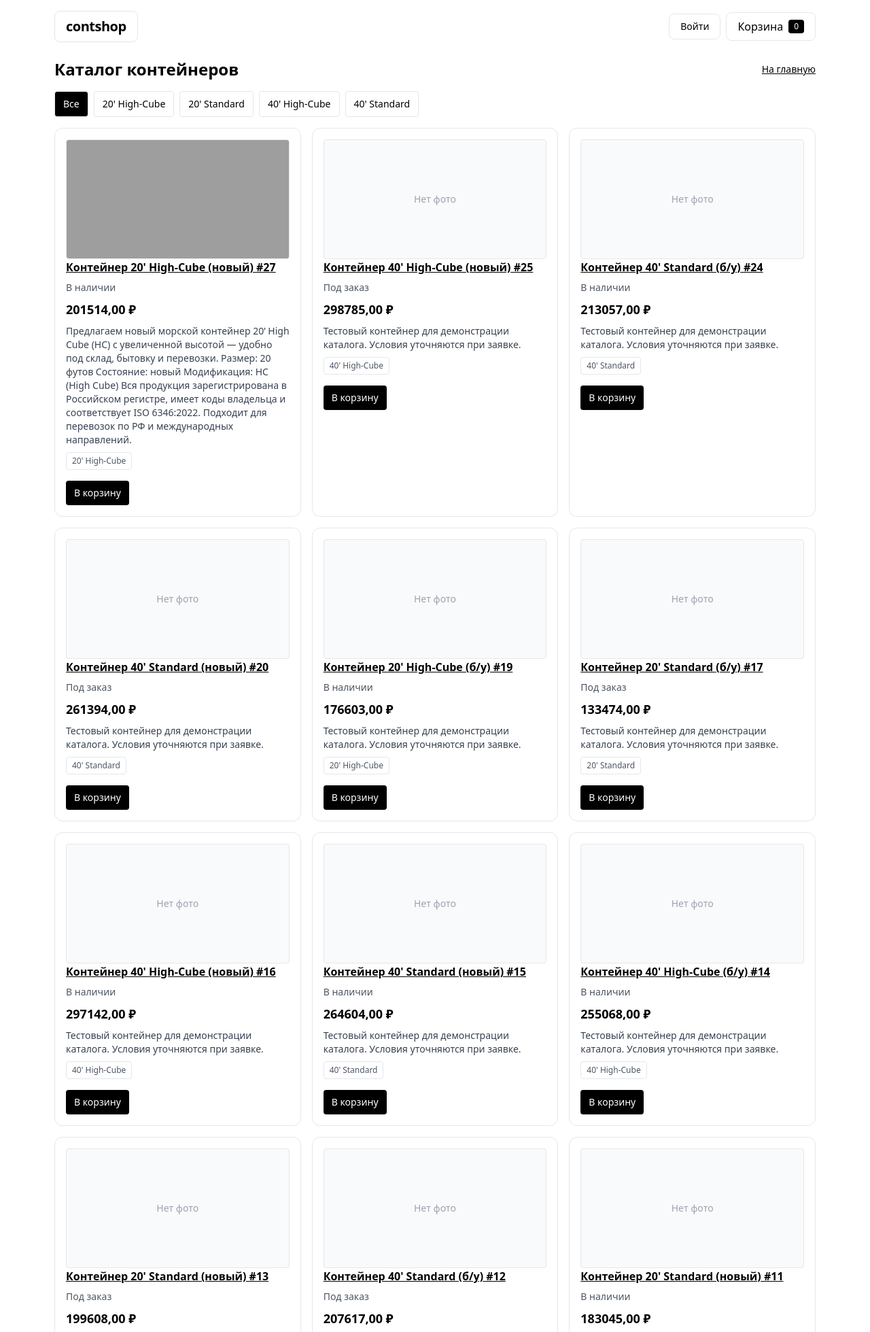
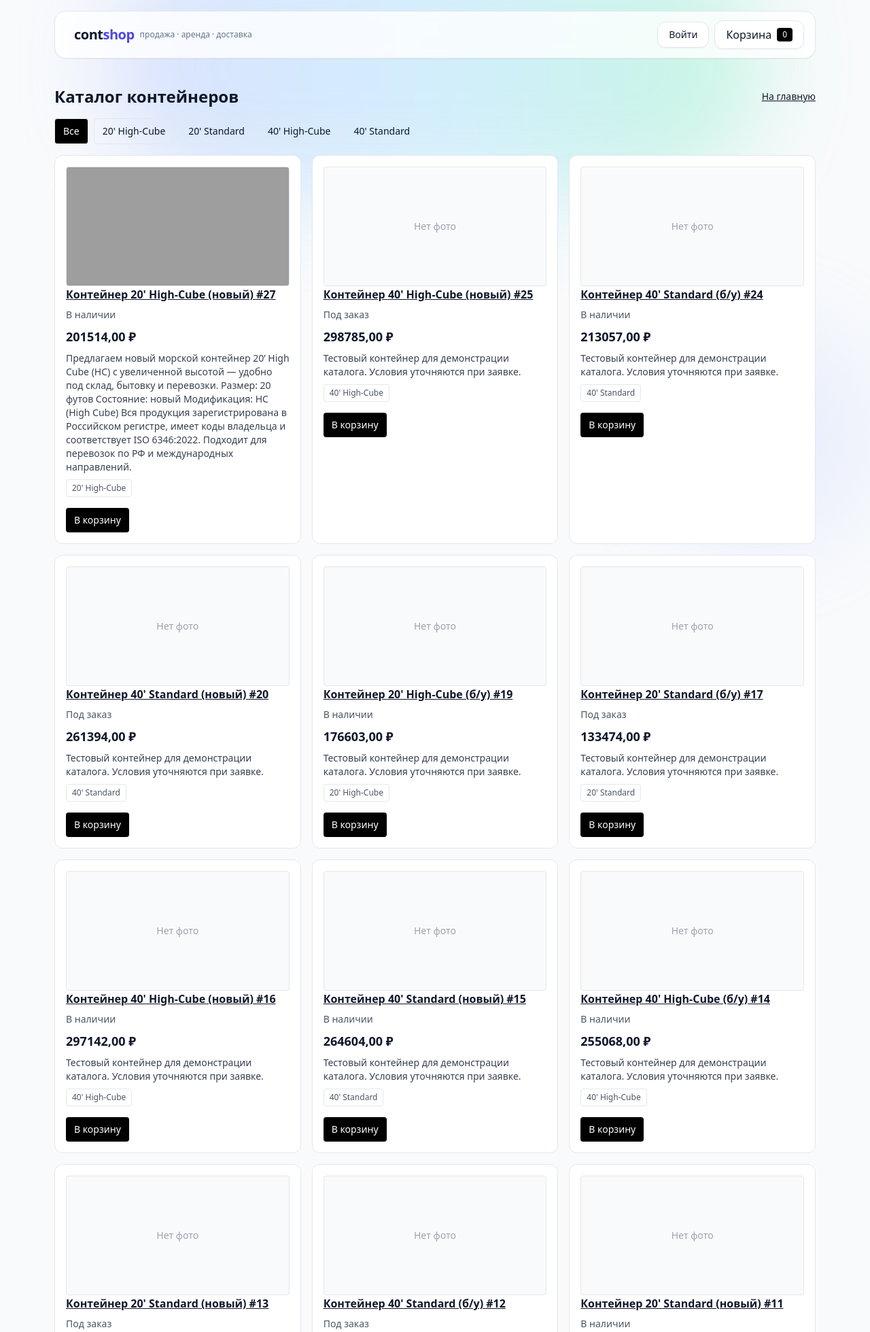
Before and after one commit to Roman-It-star/contshop, a Django app: page /catalog/ in a window 1280 px wide. Shown: the top 1959 px of the page at 68% size. Run offline with Django 5.2, Linux system fonts and the light colour scheme; data comes from the database, SQL or seed files in the repository; some libraries are stand-ins or nearby versions; grey boxes are pictures that could not be loaded.

Commit message:
поправил стили и шапку сайта

```diff
--- a/templates/base.html
+++ b/templates/base.html
@@ -9,31 +9,45 @@
   <script defer src="https://unpkg.com/alpinejs@3.x.x/dist/cdn.min.js"></script>
 </head>
 
-<body x-data="{ cartOpen: false }" class="min-h-screen bg-white flex flex-col">
+<body x-data="{ cartOpen: false }" class="min-h-screen bg-slate-50 text-slate-900 flex flex-col">
   <form style="display:none">{% csrf_token %}</form>
+    <!-- фон -->
+  <div class="pointer-events-none fixed inset-0 -z-10">
+    <div class="absolute -top-24 left-1/2 h-96 w-[60rem] -translate-x-1/2 rounded-full bg-gradient-to-r from-indigo-200 via-sky-200 to-emerald-200 blur-3xl opacity-60"></div>
+    <div class="absolute bottom-0 right-0 h-80 w-80 rounded-full bg-indigo-200 blur-3xl opacity-30"></div>
+  </div>
 
-  <div class="max-w-6xl mx-auto p-4 w-full flex-1">
-      <header class="w-full flex items-center justify-between mb-6">
-  <!-- СЛЕВА: название -->
-  <a href="{% url 'core:index' %}" class="inline-flex items-center px-4 py-2 rounded-lg border hover:bg-gray-50">
-    <span class="text-xl font-extrabold tracking-tight">contshop</span>
+  <!-- контейнер -->
+  <div class="max-w-6xl mx-auto w-full px-4 flex-1">
+    <!-- ШАПКА -->
+    <header class="py-4">
+      <div class="rounded-2xl border bg-white/80 backdrop-blur shadow-sm px-4 py-3 flex items-center justify-between">
+        <!-- слева: бренд -->
+        <a href="{% url 'core:index' %}"
+           class="inline-flex items-center gap-2 rounded-xl px-3 py-2 hover:bg-slate-50">
+          <span class="text-xl font-extrabold tracking-tight">
+            cont<span class="text-indigo-600">shop</span>
+          </span>
+          <span class="hidden sm:inline text-xs text-slate-500">продажа · аренда · доставка</span>
         </a>
 
-  <!-- СПРАВА: кабинет + корзина -->
+        <!-- справа: кабинет + корзина -->
         <div class="flex items-center gap-2">
           {% if user.is_authenticated %}
-      <a href="{% url 'customers:profile' %}" class="px-4 py-2 rounded-lg border hover:bg-gray-50 text-sm">
+            <a href="{% url 'customers:profile' %}"
+               class="px-4 py-2 rounded-xl border bg-white hover:bg-slate-50 shadow-sm text-sm">
               {{ user.username }}
             </a>
           {% else %}
-      <a href="{% url 'customers:login' %}" class="px-4 py-2 rounded-lg border hover:bg-gray-50 text-sm">
+            <a href="{% url 'customers:login' %}"
+               class="px-4 py-2 rounded-xl border bg-white hover:bg-slate-50 shadow-sm text-sm">
               Войти
             </a>
           {% endif %}
 
           <button
             type="button"
-      class="px-4 py-2 rounded-lg border hover:bg-gray-50"
+            class="px-4 py-2 rounded-xl border bg-white hover:bg-slate-50 shadow-sm"
             @click="cartOpen = true"
             hx-get="{% url 'cart:modal' %}"
             hx-target="#cart-modal-body"
@@ -43,23 +57,22 @@
             {% include "cart/partials/badge.html" with count=0 %}
           </button>
         </div>
+      </div>
     </header>
 
-    <main>
+    <main class="py-6">
       {% block content %}{% endblock %}
     </main>
   </div>
 
-
-  <!-- MODAL -->
-  <footer class="mt-12 bg-gray-50 border-t">
+<footer class="mt-12 bg-white/70 backdrop-blur border-t">
   <div class="max-w-6xl mx-auto px-4 py-10">
     <div class="grid grid-cols-1 lg:grid-cols-12 gap-8">
       <!-- Brand -->
       <div class="lg:col-span-4">
         <div class="flex items-center gap-2">
           <div class="w-9 h-9 rounded-xl border bg-gray-50 flex items-center justify-center">
-            <!-- простая “иконка” контейнера -->
+            <!-- простая “иконка” -->
             <svg width="18" height="18" viewBox="0 0 24 24" fill="none" class="text-gray-700">
               <path d="M3 7.5L12 3l9 4.5v9L12 21l-9-4.5v-9Z" stroke="currentColor" stroke-width="1.5"/>
               <path d="M3 7.5l9 4.5 9-4.5" stroke="currentColor" stroke-width="1.5"/>
@@ -68,9 +81,11 @@
           </div>
           <div>
             <div class="text-lg font-semibold tracking-tight">contshop</div>
+            <div class="text-xs text-gray-500">продажа · аренда · доставка</div>
           </div>
         </div>
-        <div class="mt-10 text-xs text-gray-500">
+
+        <div class="mt-6 text-xs text-gray-500">
           Оплата на сайте не производится — заявка передаётся менеджеру.
         </div>
       </div>
@@ -83,6 +98,7 @@
           <li><a class="hover:underline" href="{% url 'catalog:list' %}">Каталог</a></li>
           <li><a class="hover:underline" href="{% url 'core:index' %}#offer">Что предлагаем</a></li>
           <li><a class="hover:underline" href="{% url 'core:index' %}#why">Почему мы</a></li>
+          <li><a class="hover:underline" href="{% url 'core:index' %}#faq">Вопросы</a></li>
         </ul>
       </div>
 
@@ -91,27 +107,31 @@
         <div class="text-sm font-semibold">Контакты</div>
 
         <div class="mt-3 grid grid-cols-1 sm:grid-cols-2 gap-4 text-sm text-gray-600">
-          <div class="rounded-2xl border p-4">
+          <div class="rounded-2xl border bg-white/80 p-4">
             <div class="text-xs text-gray-500">Телефон</div>
             <div class="mt-1 text-gray-900 font-medium">+7 (___) ___-__-__</div>
+
             <div class="mt-3 text-xs text-gray-500">Telegram</div>
             <div class="mt-1 text-gray-900 font-medium">@contshop</div>
           </div>
 
-          <div class="rounded-2xl border p-4">
+          <div class="rounded-2xl border bg-white/80 p-4">
             <div class="text-xs text-gray-500">Email</div>
             <div class="mt-1 text-gray-900 font-medium">sales@contshop.ru</div>
+
             <div class="mt-3 text-xs text-gray-500">Режим работы</div>
             <div class="mt-1 text-gray-900 font-medium">Пн–Сб: 09:00–19:00</div>
           </div>
         </div>
       </div>
     </div>
+  </div>
 
-    <!-- Bottom bar -->
-    <div class="bg-gray-100 border-t">
+  <!-- Bottom bar (внутри footer) -->
+  <div class="border-t bg-white/70">
     <div class="max-w-6xl mx-auto px-4 py-4 text-xs text-gray-600 flex flex-col md:flex-row gap-2 md:items-center md:justify-between">
       <div>© {% now "Y" %} contshop. Все права защищены.</div>
+
       <div class="flex flex-wrap gap-x-4 gap-y-2">
         <a href="#" class="hover:underline">Политика конфиденциальности</a>
         <a href="#" class="hover:underline">Публичная оферта</a>
```
Lines whose indentation alone changed are shown as unchanged.
